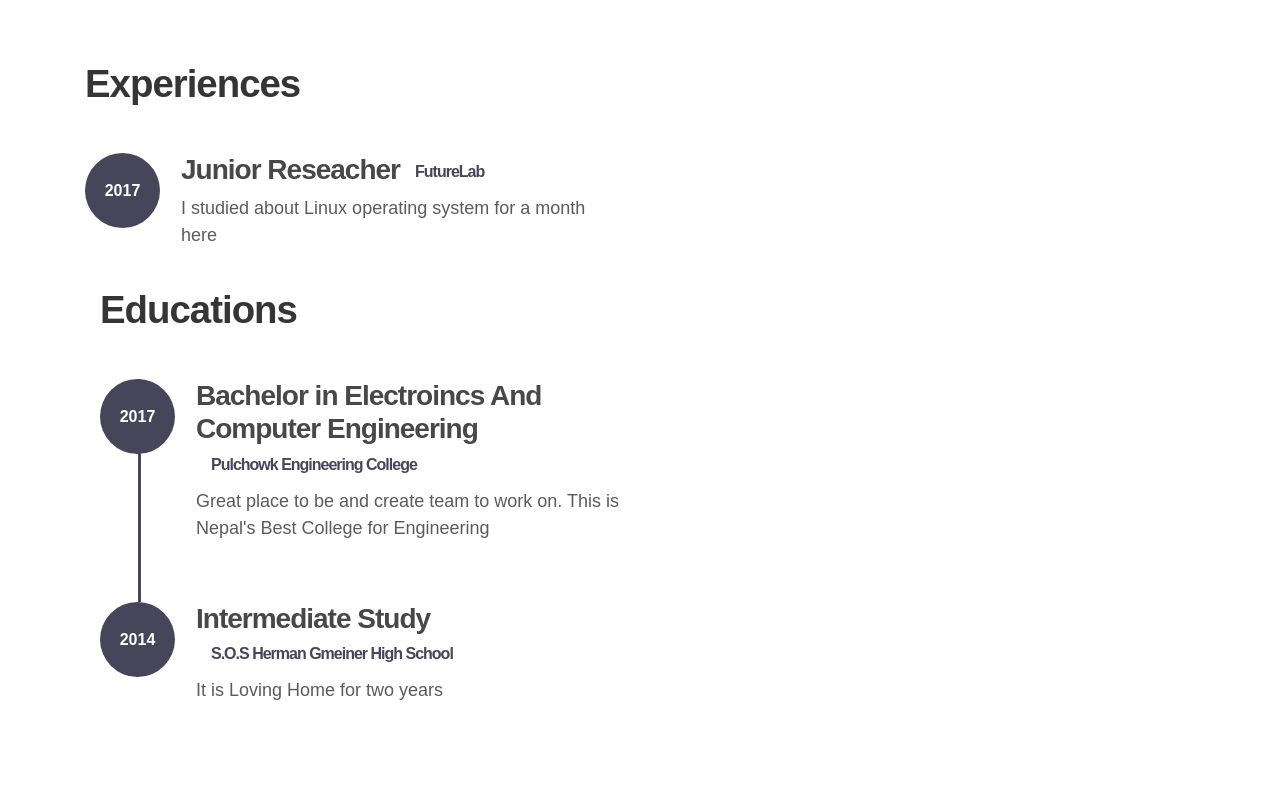
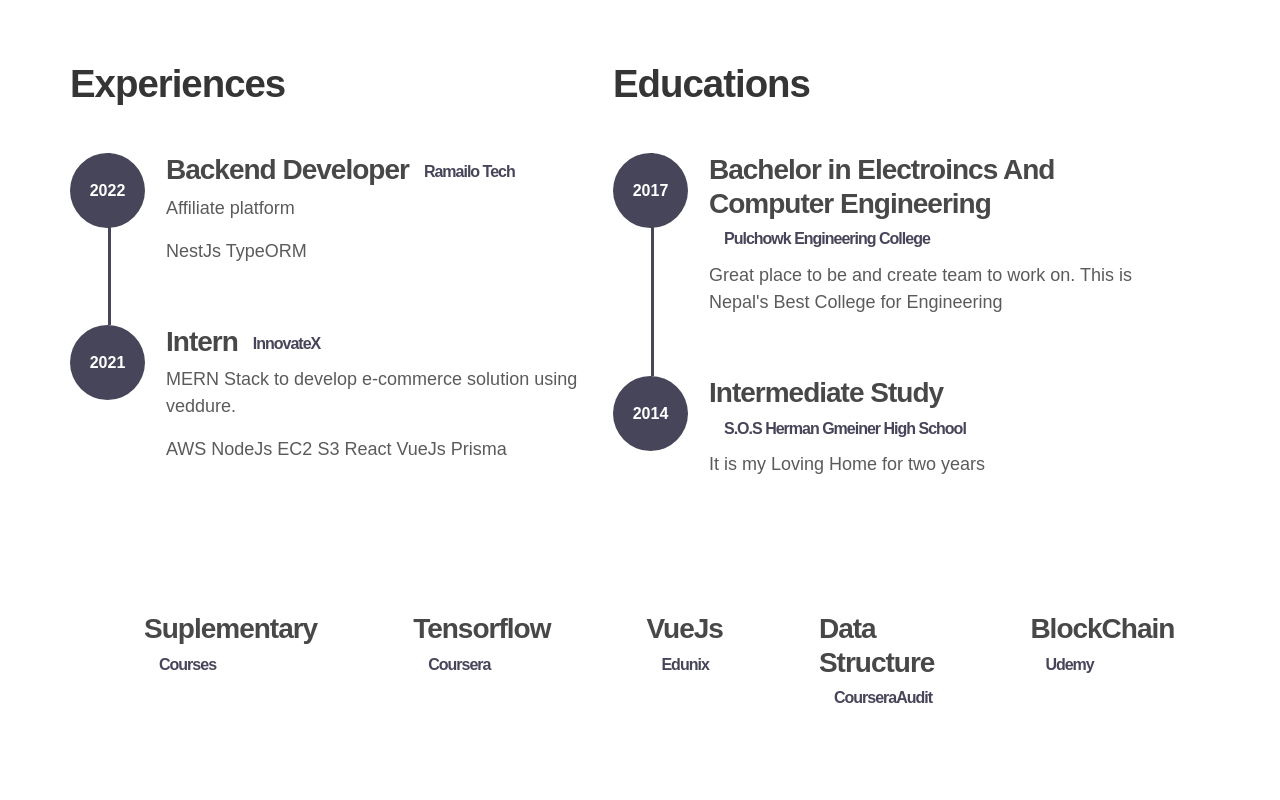
Before and after one commit to Znerf/znerf.github.io, a plain HTML site: page index.html in a window 1280 px wide. Shown: the part 1380-2180 px from the top of the page. Drawn offline with Linux system fonts and the light colour scheme.

Commit message:
chore(updated): Updated Bio

```diff
--- a/index.html
+++ b/index.html
@@ -60,7 +60,7 @@
     <!-- ABOUT -->
     <section class="about full-screen d-lg-flex justify-content-center align-items-center" id="about">
         <div class="container">
-            <div class="row">
+            <div class="row ">
 
                 <div class="col-lg-7 col-md-14 col-14 d-flex align-items-center">
                     <div class="about-text">
@@ -74,7 +74,7 @@
                                 </div>
                         </h1>
 
-                        <p>Building a successful product is a challenge. I am highly enthusiastic web developer. I take Nodejs and Django as my amunition.</p>
+                        <p>Building a successful product is a challenge. I am highly enthusiastic web developer. I take Nodejs and Python as my amunition.</p>
 
                         <div class="custom-btn-group mt-4">
                           <a href="#resume" class="btn mr-lg-2 custom-btn"><i class='uil uil-file-alt'></i> Download Resume</a>
@@ -140,47 +140,36 @@
     <!-- FEATURES -->
     <section class="resume py-5 d-lg-flex justify-content-center align-items-center" id="resume">
         <div class="container">
-            <div class="row">
-
-                <div class="col-lg-6 col-12">
+            <div class="row d-flex">
+              <div class="d-flex">
+                <div class="">
                   <h2 class="mb-4">Experiences</h2>
-                    <!--
-                    <div class="timeline">
-
                         <div class="timeline-wrapper">
-                          <div class="timeline-yr">
-                              <span>2021</span>
-                          </div>
-                          <div class="timeline-info">
-                            <h3><span>Freelancer<small> Self-employed</small></h3>
-                              <p>I am open to Freelancing projects</p>
-                          </div>
-                      </div>
+                            <div class="timeline-yr">
+                                <span>2022</span>
+                            </div>
+                            <div class="timeline-info">
+                              <h3><span>Backend Developer<small>Ramailo Tech</small></h3>
+                                <p>Affiliate platform</p>
+                                <p>NestJs TypeORM</p>
+                            </div>
+                        </div>
 
                         <div class="timeline-wrapper">
                             <div class="timeline-yr">
-                                <span>2020</span>
+                                <span>2021</span>
                             </div>
                             <div class="timeline-info">
-                              <h3><span>Developer<small>InnovateX Pvt. Ltd.</small></h3>
-                                <p>I worked on backend developed and hosting it on AWS. I have built several projects</p>
-                            </div>
-                        </div>
-                        -->
-                        <div class="timeline-wrapper">
-                            <div class="timeline-yr">
-                                <span>2017</span>
-                            </div>
-                            <div class="timeline-info">
-                                <h3><span>Junior Reseacher<small>FutureLab</small></h3>
-                                <p>I studied about Linux operating system for a month here</p>
+                                <h3><span>Intern<small>InnovateX</small></h3>
+                                <p>MERN Stack to develop e-commerce solution using veddure.</p>
+                                <p>AWS NodeJs EC2 S3 React VueJs Prisma</p>
                             </div>
                         </div>
 
                     </div>
                 </div>
 
-                <div class="col-lg-6 col-12">
+                <div class="col-lg-6">
                   <h2 class="mb-4 mobile-mt-2">Educations</h2>
 
                     <div class="timeline">
@@ -210,16 +199,44 @@
                             </div>
                             <div class="timeline-info">
                                 <h3><span>Intermediate Study</span><small>S.O.S Herman Gmeiner High School</small></h3>
-                                <p>It is Loving Home for two years </p>
+                                <p>It is my Loving Home for two years </p>
                             </div>
                         </div>
 
                     </div>
                 </div>
-
+              </div>
             </div>
         </div>
     </section>
+    <!-- Other Courses -->
+
+    <section class="resume justify-content-center align-items-center" id="resume">
+
+
+                      <div class="">
+                          <div class="timeline-info d-flex">
+                          <div class="m-5"><h3><span>Suplementary<small>Courses</small></h3></div>
+                          <div class="m-5"><h3><span>Tensorflow<small>Coursera</small></h3></div>
+
+                          <div class="m-5"><h3><span>VueJs<small>Edunix</small></h3></div>
+                          <div class="m-5"><h3><span>Data Structure<small>CourseraAudit</small></h3></div>
+                          <div class="m-5"><h3><span>BlockChain<small>Udemy</small></h3></div>
+
+                          </div>
+                      </div>
+                      <div class="">
+                        <div class="timeline-info">
+
+                        </div>
+                    </div>
+
+
+
+                  </div>
+
+  </section>
+
 
     <!-- CONTACT -->
     <section class="contact py-5" id="contact">
@@ -238,7 +255,7 @@
               <div class="contact-info-item">
                   <h3 class="mb-3 text-white">Say hello</h3>
                   <p class="footer-text mb-0">Contact for CV</p>
-                  <p><a href="mailto:znerfii.a1@gmail.com">znerfii.a1@gmail.com</a></p>
+                  <p><a href="mailto:znerfii.a1@gmail.com">sgst.life@gmail.com</a></p>
                 </div>
 
                 <ul class="social-links" style="margin-left: 140px;">
@@ -249,7 +266,7 @@
                      <li><a href="https://linkedin.com/in/znerfii"> <div class="iconify uil " style="margin:5px" data-icon="uil-linkedin" data-inline="false" data-toggle="tooltip"  data-placement="left" title="linkedin"></div></a></li>
                 </ul>
                 </div>
-                <p class=" text-white">Join our discord community here <a href="https://discord.gg/NMB7udkdMW"> <img height="40px" src="https://discord.com/assets/847541504914fd33810e70a0ea73177e.ico"></a>
+                <!-- <p class=" text-white">Join our discord community here <a href="https://discord.gg/NMB7udkdMW"> <img height="40px" src="https://discord.com/assets/847541504914fd33810e70a0ea73177e.ico"></a> -->
                 </p>
 
             </div>
@@ -297,7 +314,7 @@
                <div class="row">
 
                     <div class="col-lg-12 col-12">
-                        <p class="copyright-text text-center">Copyright &copy; 2021 InnovateX Multipurpose Pvt. Ltd. All rights reserved</p>
+                        <p class="copyright-text text-center">Copyright &copy; 2021 SagarShrestha1999.com.np All rights reserved</p>
                     </div>
 
                </div>
```
Also changed, not shown: offerandcodes/index.htm (deleted, +0 -8 lines), offersandcodes/index.htm (deleted, +0 -8 lines).
